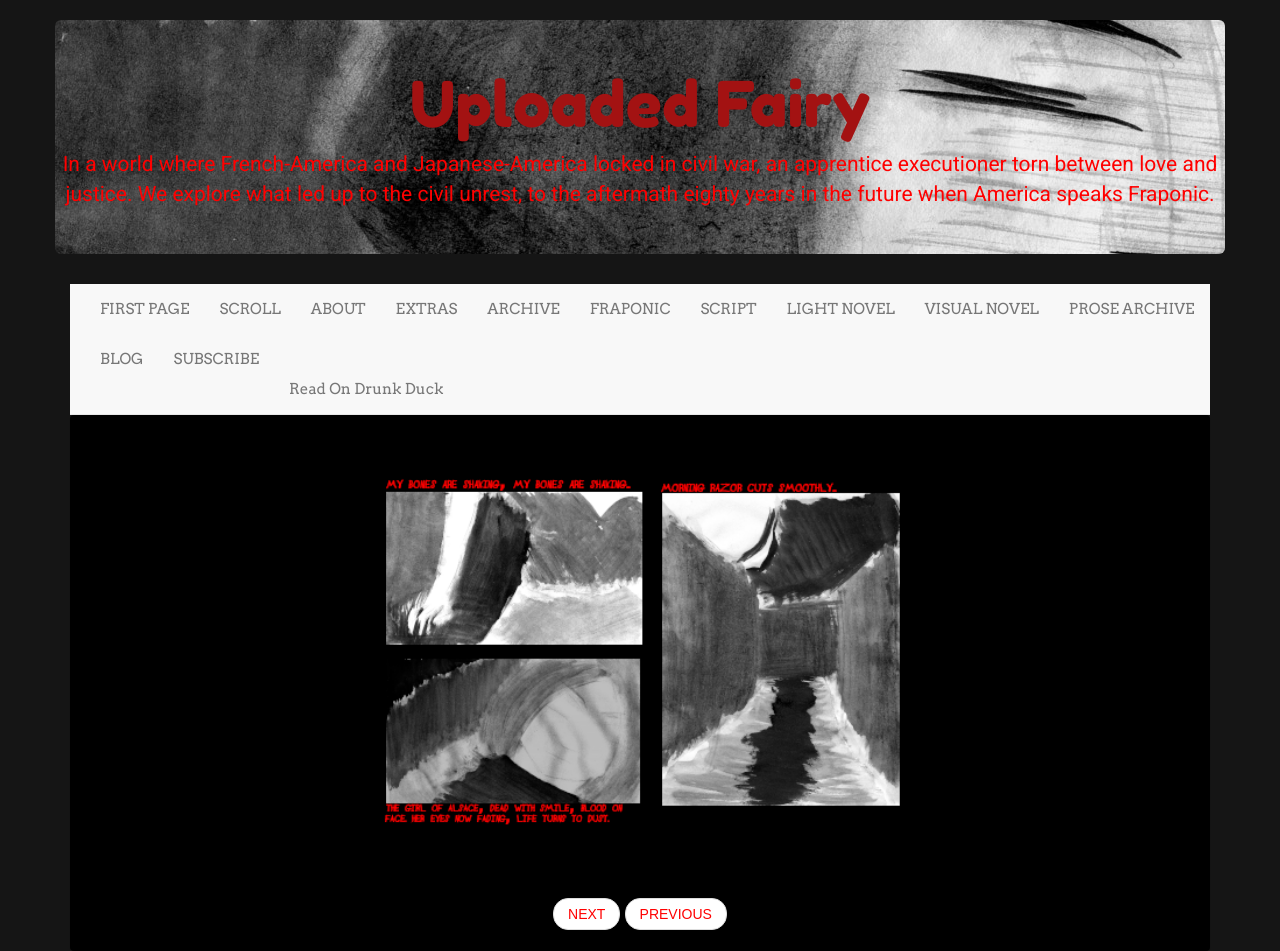
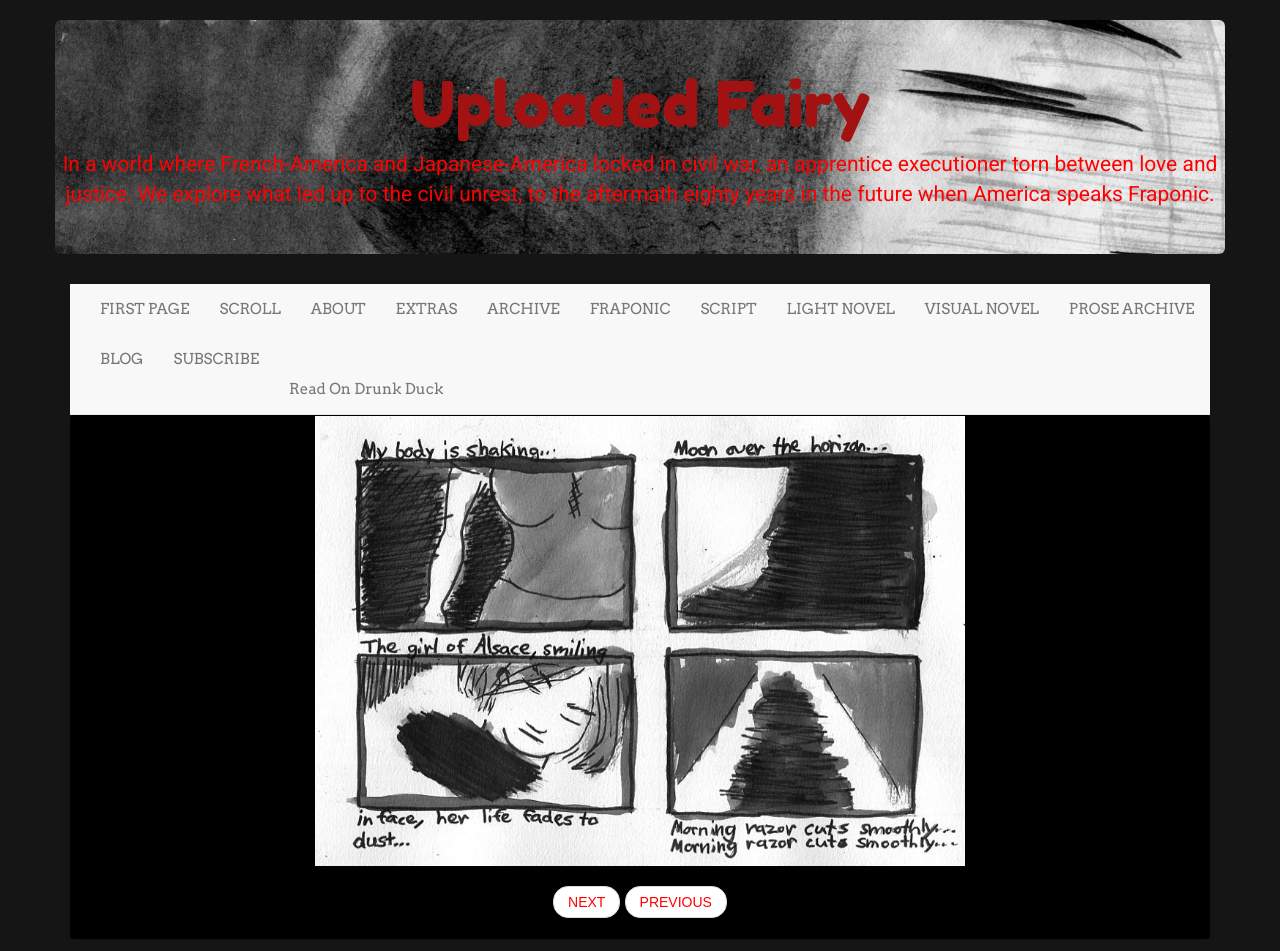
Before and after one commit to LWFlouisa/UploadedFairy, a Jekyll site: the page built from _posts/2021-08-05-page2.md, in a window 1280 px wide. Built offline with Jekyll 4.4.1, drawn with Linux system fonts in a browser that asks for light colours; nearby versions of some CDN libraries.

Commit message:
Update 2021-08-05-page2.md

```diff
--- a/_posts/2021-08-05-page2.md
+++ b/_posts/2021-08-05-page2.md
@@ -5,4 +5,4 @@ title: My Bones Are Shaking
 categories: page
 permalink: /002
 ---
-![PAGE TWO]({{ site.url }}/pages/pagetest2.png)
+![PAGE TWO]({{ site.url }}/finished_pages/page2.jpg)
```
